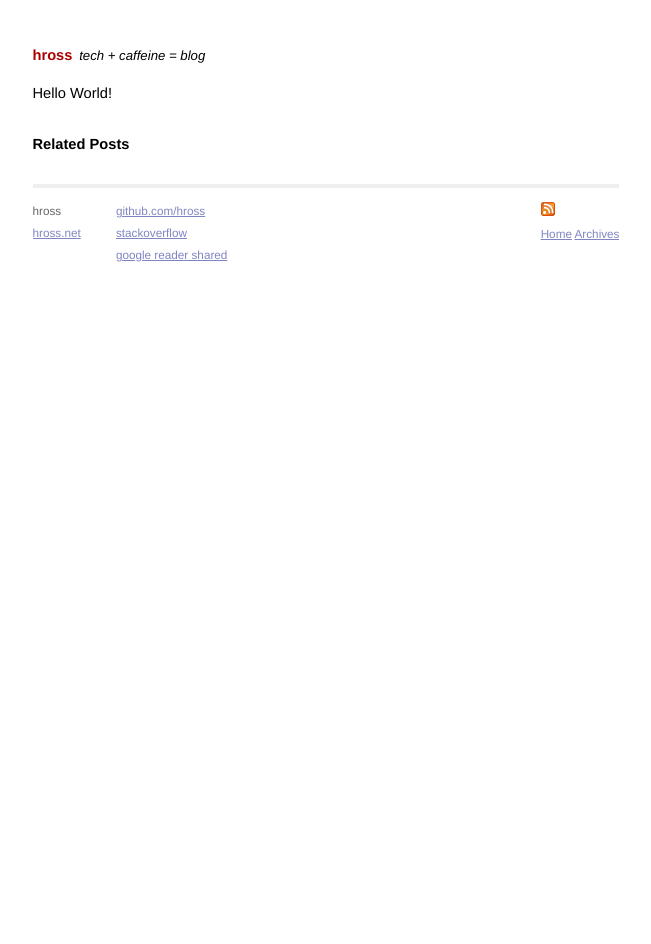
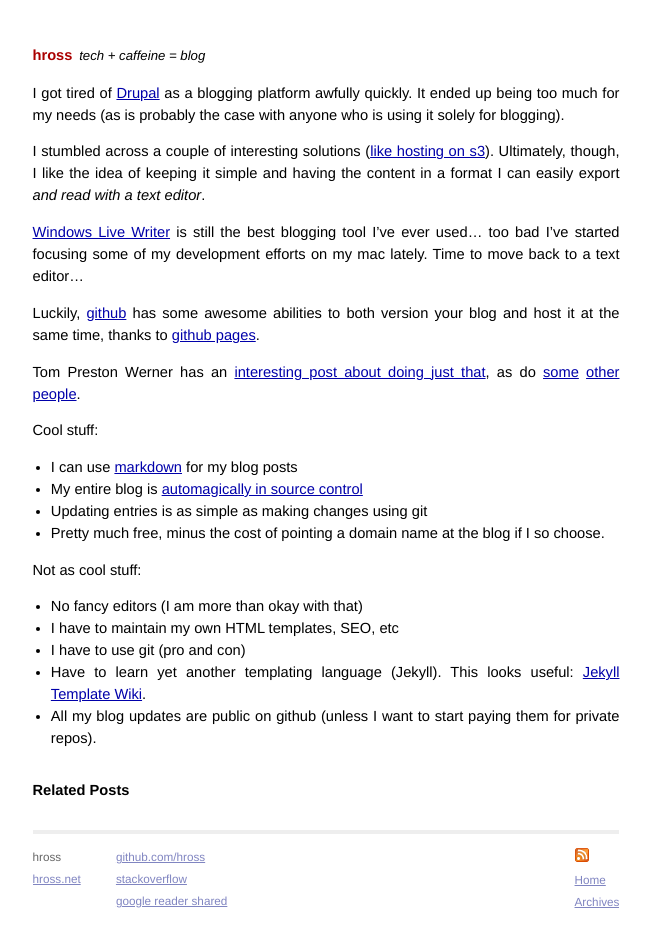
Before and after one commit to hross/hross.github.com, a Jekyll site: the page built from _posts/2011-09-05-hello.markdown, in a window 1280 px wide. Shown: the whole page, without its empty margins (314-965 px from the left). Built offline with Jekyll 4.4.1, drawn with Linux system fonts in a browser that asks for light colours; Markdown is read by kramdown in place of the engine named in the settings.

```diff
--- a/_layouts/default.html
+++ b/_layouts/default.html
@@ -36,7 +36,7 @@
     	<a href="http://feeds.feedburner.com/hross">
         	<img src="/images/rss.png" alt="Subscribe to RSS Feed" />
       	</a><br />
-      	<a href="/">Home</a>
+      	<a href="/">Home</a><br />
       	<a href="/archive.html">Archives</a>
     </div>
   </div>
--- a/_posts/2011-09-05-hello.markdown
+++ b/_posts/2011-09-05-hello.markdown
@@ -1,6 +1,29 @@
 ---
 layout: post
-title: Hello
+title: Adventures in GitHub Blogging
 ---
 
-Hello World!
+I got tired of [Drupal](http://www.drupal.org) as a blogging platform awfully quickly. It ended up being too much for my needs (as is probably the case with anyone who is using it solely for blogging).
+
+I stumbled across a couple of interesting solutions ([like hosting on s3](http://www.allthingsdistributed.com/2011/02/website_amazon_s3.html)). Ultimately, though, I like the idea of keeping it simple and having the content in a format I can easily export *and read with a text editor*.
+
+[Windows Live Writer](http://explore.live.com/windows-live-writer) is still the best blogging tool I've ever used... too bad I've started focusing some of my development efforts on my mac lately. Time to move back to a text editor...
+
+Luckily, [github](http://github.com) has some awesome abilities to both version your blog and host it at the same time, thanks to [github pages](http://pages.github.com/).
+
+Tom Preston Werner has an [interesting post about doing just that](http://tom.preston-werner.com/2008/11/17/blogging-like-a-hacker.html), as do [some](http://alexyoung.org/2009/07/09/new-blog/) [other](http://ostatic.com/blog/build-your-site-with-jekyll) [people](https://github.com/jamesyu/jamesyu_jekyll_template).
+
+Cool stuff:
+
+* I can use [markdown](http://warpedvisions.org/projects/markdown-cheat-sheet/) for my blog posts
+* My entire blog is [automagically in source control](https://github.com/hross/hross.github.com)
+* Updating entries is as simple as making changes using git
+* Pretty much free, minus the cost of pointing a domain name at the blog if I so choose.
+
+Not as cool stuff:
+
+* No fancy editors (I am more than okay with that)
+* I have to maintain my own HTML templates, SEO, etc
+* I have to use git (pro and con)
+* Have to learn yet another templating language (Jekyll). This looks useful: [Jekyll Template Wiki](https://github.com/mojombo/jekyll/wiki/template-data).
+* All my blog updates are public on github (unless I want to start paying them for private repos).
--- a/archive.html
+++ b/archive.html
@@ -10,5 +10,5 @@
       <li><span>{{ post.date | date_to_string }}</span> &raquo; <a href="{{ post.url }}">{{ post.title }}</a></li>
     {% endfor %}
   </ul>
-  <p>Older posts are still up here: <a href="http://hross.net/blog/">hross.net/blog/</a></p>
+  <p>Older posts are still up here: <a href="http://hross.net/blog/archives.html">hross.net/blog/</a></p>
 </div>
```
